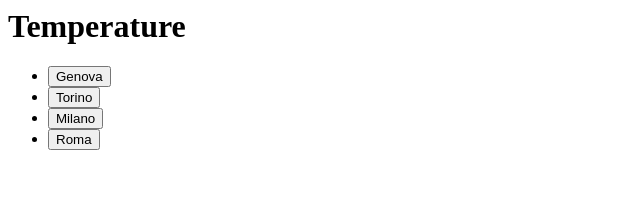
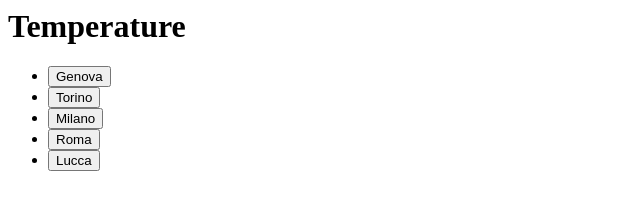
Before and after one commit to sloregit/ssw_Es.1, a website: page index.html in a window 1280 px wide. Shown: the whole page, without its empty margins (0-640 px from the left). Drawn offline with Linux system fonts and the light colour scheme.

Commit message:
1 file modified

```diff
--- a/index.html
+++ b/index.html
@@ -12,5 +12,8 @@
   <li> <button type="button", class ="città">
     Roma
   </button> </li>
+  <li><button type="button", class="città">
+    Lucca
+  </li>
 </ul>
 <div id="risposta"> </div>
```
